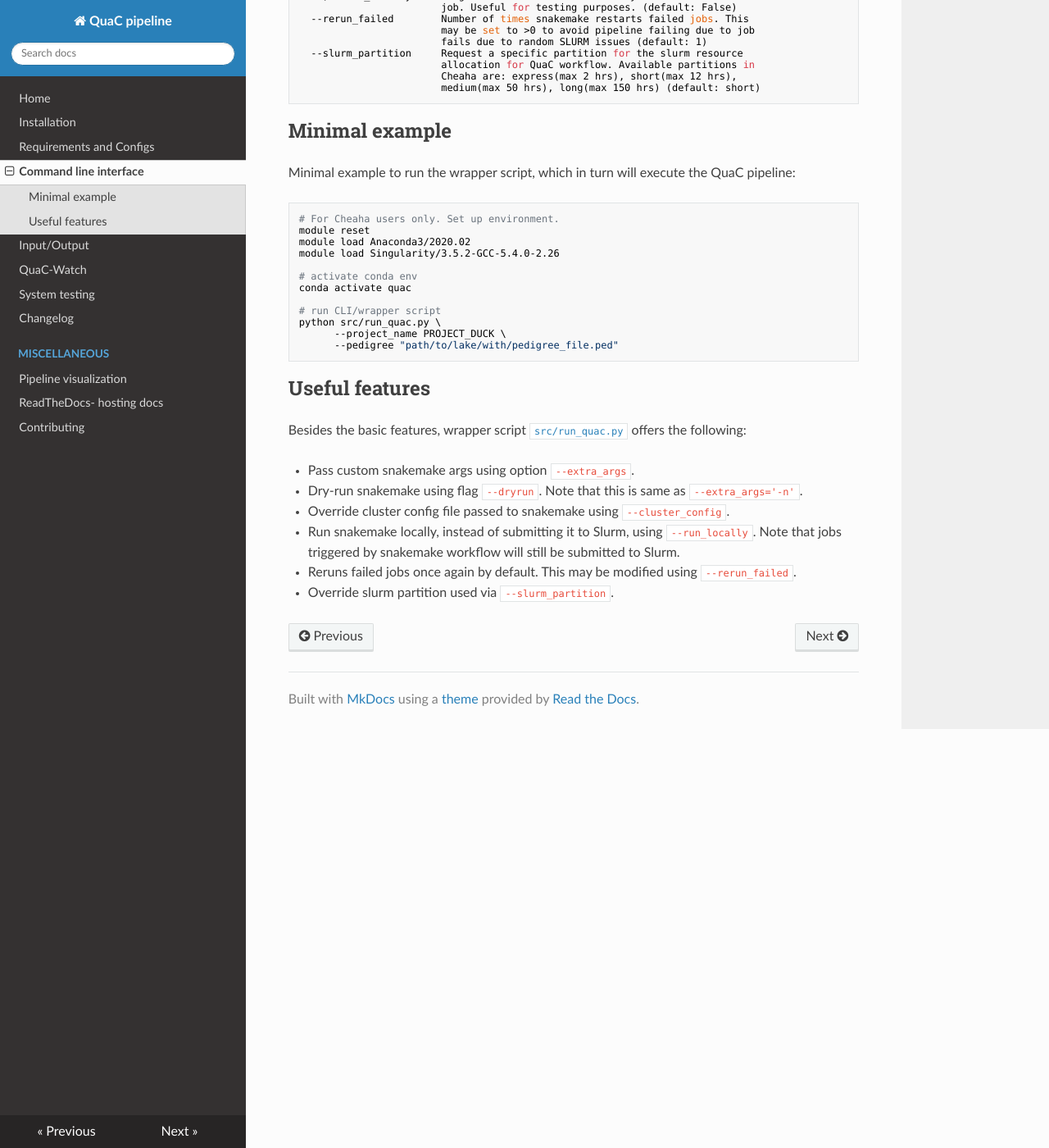
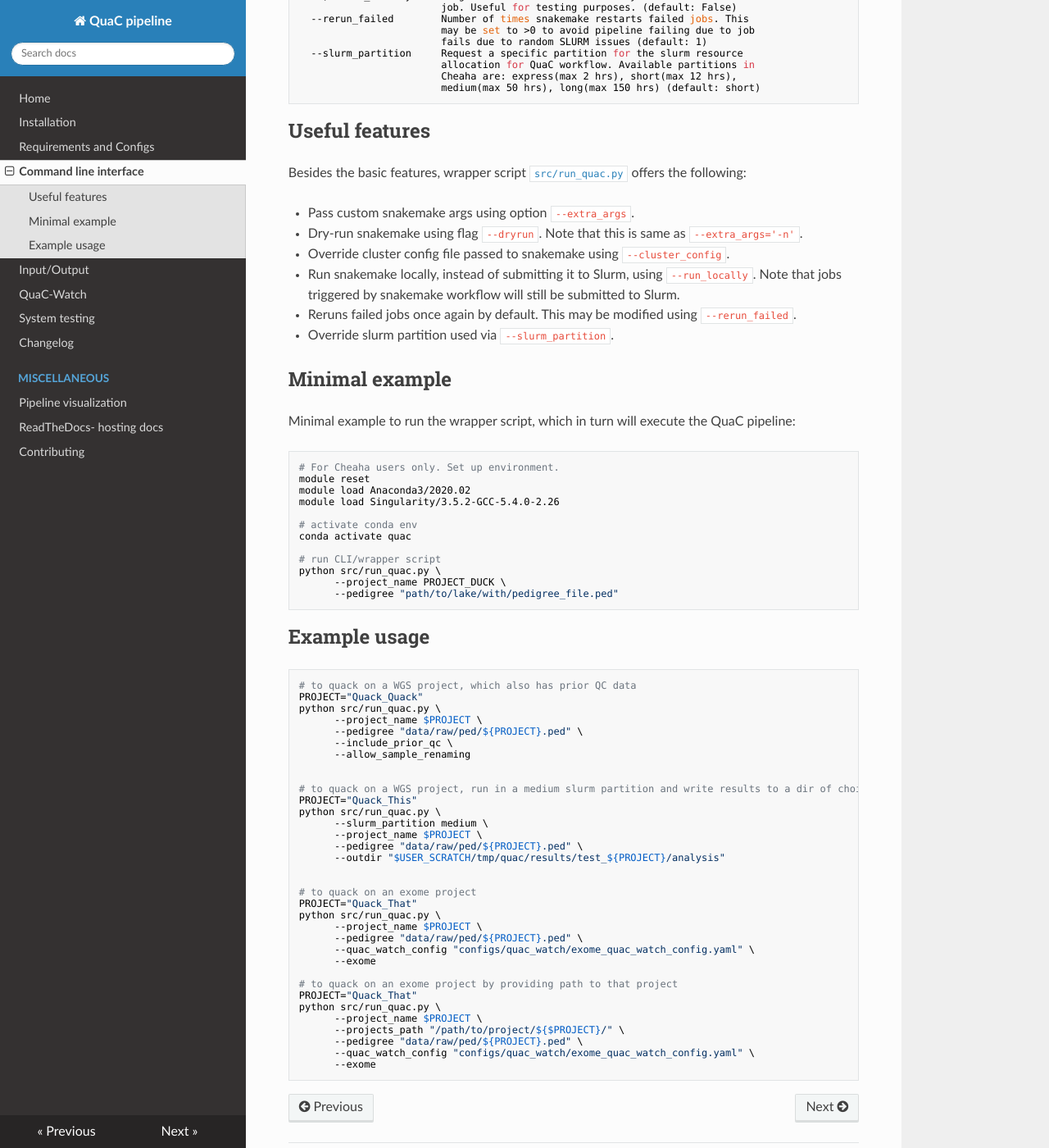
Before and after one commit to uab-cgds-worthey/quac, an MkDocs documentation site: the page built from docs/quac_cli.md, in a window 1280 px wide and 1400 px high, scrolled down 957 px. Shown: the whole window at 82% size. Built offline with MkDocs 1.6.1, drawn with Linux system fonts in a browser that asks for light colours; nearby versions of some CDN libraries.

Commit message:
removes old file

````diff
--- a/docs/quac_cli.md
+++ b/docs/quac_cli.md
@@ -64,6 +64,18 @@ QuaC wrapper options:
                         medium(max 50 hrs), long(max 150 hrs) (default: short)
 ```
 
+## Useful features
+
+Besides the basic features, wrapper script [`src/run_quac.py`](./src/run_quac.py) offers the following:
+
+- Pass custom snakemake args using option `--extra_args`.
+- Dry-run snakemake using flag `--dryrun`. Note that this is same as `--extra_args='-n'`.
+- Override cluster config file passed to snakemake using `--cluster_config`.
+- Run snakemake locally, instead of submitting it to Slurm, using `--run_locally`. Note that jobs triggered by snakemake
+  workflow will still be submitted to Slurm.
+- Reruns failed jobs once again by default. This may be modified using `--rerun_failed`.
+- Override slurm partition used via `--slurm_partition`.
+
 ## Minimal example
 
 Minimal example to run the wrapper script, which in turn will execute the QuaC pipeline:
@@ -83,15 +95,41 @@ python src/run_quac.py \
       --pedigree "path/to/lake/with/pedigree_file.ped"
 ```
 
+## Example usage
 
-## Useful features
+```sh
+# to quack on a WGS project, which also has prior QC data
+PROJECT="Quack_Quack"
+python src/run_quac.py \
+      --project_name $PROJECT \
+      --pedigree "data/raw/ped/${PROJECT}.ped" \
+      --include_prior_qc \
+      --allow_sample_renaming
 
-Besides the basic features, wrapper script [`src/run_quac.py`](./src/run_quac.py) offers the following:
 
-- Pass custom snakemake args using option `--extra_args`.
-- Dry-run snakemake using flag `--dryrun`. Note that this is same as `--extra_args='-n'`.
-- Override cluster config file passed to snakemake using `--cluster_config`.
-- Run snakemake locally, instead of submitting it to Slurm, using `--run_locally`. Note that jobs triggered by snakemake
-  workflow will still be submitted to Slurm.
-- Reruns failed jobs once again by default. This may be modified using `--rerun_failed`.
-- Override slurm partition used via `--slurm_partition`.
+# to quack on a WGS project, run in a medium slurm partition and write results to a dir of choice
+PROJECT="Quack_This"
+python src/run_quac.py \
+      --slurm_partition medium \
+      --project_name $PROJECT \
+      --pedigree "data/raw/ped/${PROJECT}.ped" \
+      --outdir "$USER_SCRATCH/tmp/quac/results/test_${PROJECT}/analysis"
+
+
+# to quack on an exome project
+PROJECT="Quack_That"
+python src/run_quac.py \
+      --project_name $PROJECT \
+      --pedigree "data/raw/ped/${PROJECT}.ped" \
+      --quac_watch_config "configs/quac_watch/exome_quac_watch_config.yaml" \
+      --exome
+
+# to quack on an exome project by providing path to that project
+PROJECT="Quack_That"
+python src/run_quac.py \
+      --project_name $PROJECT \
+      --projects_path "/path/to/project/${$PROJECT}/" \
+      --pedigree "data/raw/ped/${PROJECT}.ped" \
+      --quac_watch_config "configs/quac_watch/exome_quac_watch_config.yaml" \
+      --exome
+```
````
Also changed, not shown: README.md (+1 -1 lines), README_old.md (deleted, +0 -62 lines), docs/input_output.md (+2 -0 lines).
